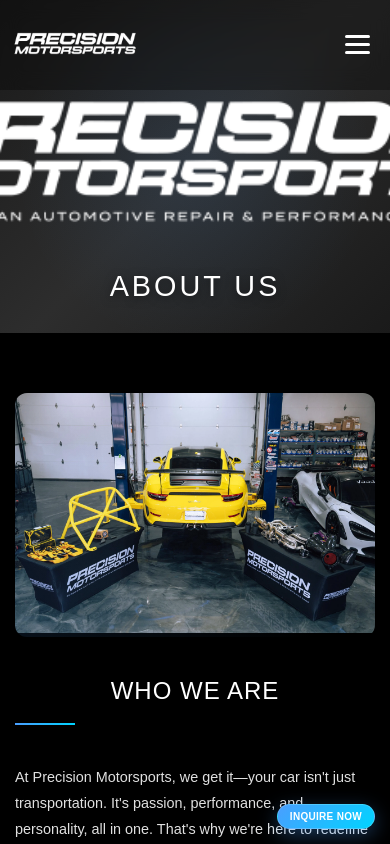
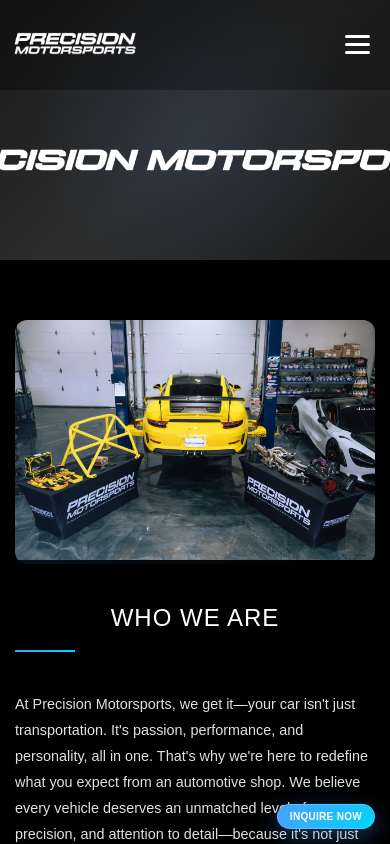
Before and after one commit to ElvirSin/precision-motorsports, a Next.js app: page /about in a window 390 px wide. Built offline with nearby package versions, Linux system fonts and the light colour scheme.

Commit message:
fix about us

```diff
--- a/src/app/(frontend)/about/page.tsx
+++ b/src/app/(frontend)/about/page.tsx
@@ -13,14 +13,13 @@
         <div className="about-hero-content">
           <div className="about-logo">
             <Image
-              src="/about-us/big-logo.webp"
+              src="/about-us/long-logo.png"
               alt="Precision Motorsports"
               width={600}
               height={180}
               style={{ objectFit: 'contain' }}
             />
           </div>
-          <h1 className="about-hero-title">ABOUT US</h1>
         </div>
       </section>
 
--- a/src/app/(frontend)/styles.css
+++ b/src/app/(frontend)/styles.css
@@ -1644,11 +1644,12 @@
 .about-hero {
   background: linear-gradient(135deg, #1a1a1a 0%, #2d2d2d 50%, #1a1a1a 100%);
   position: relative;
-  padding: 100px 0 60px;
+  padding: 100px 0 20px;
+  margin-top: 0;
   display: flex;
   align-items: center;
   justify-content: center;
-  min-height: 40vh;
+  min-height: auto;
 }
 
 .about-hero::before {
@@ -1672,7 +1673,6 @@
 }
 
 .about-logo {
-  margin-bottom: 30px;
   display: flex;
   justify-content: center;
   align-items: center;
@@ -1815,8 +1815,8 @@
 
 @media (max-width: 768px) {
   .about-hero {
-    padding: 80px 0 40px;
-    min-height: 35vh;
+    padding: 80px 0 15px;
+    min-height: auto;
   }
 
   .about-hero-title {
@@ -1844,16 +1844,12 @@
     font-size: 0.95rem;
     text-align: left;
   }
-
-  .about-logo {
-    margin-bottom: 20px;
-  }
 }
 
 @media (max-width: 480px) {
   .about-hero {
-    padding: 70px 0 30px;
-    min-height: 30vh;
+    padding: 70px 0 10px;
+    min-height: auto;
   }
 
   .about-hero-title {
```
